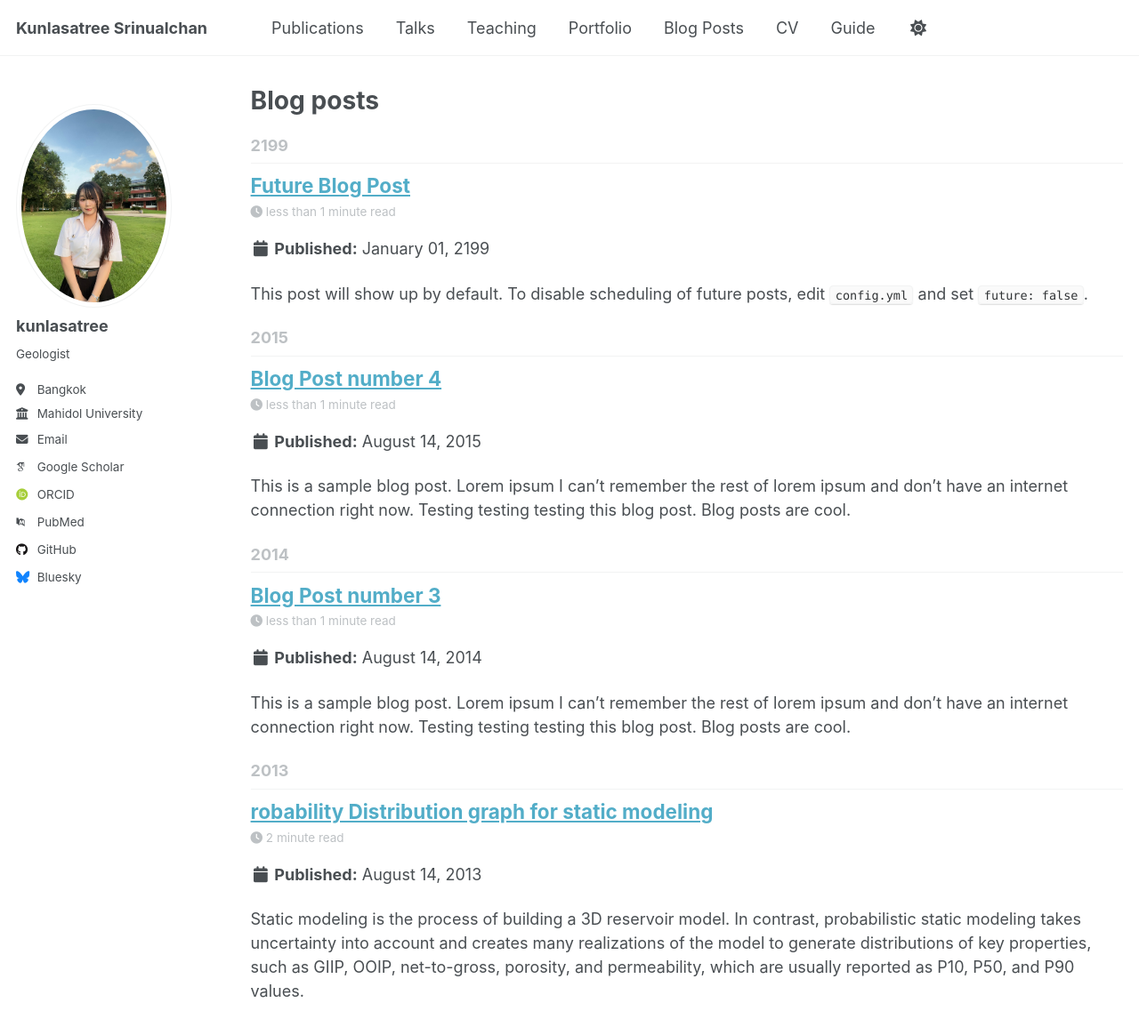
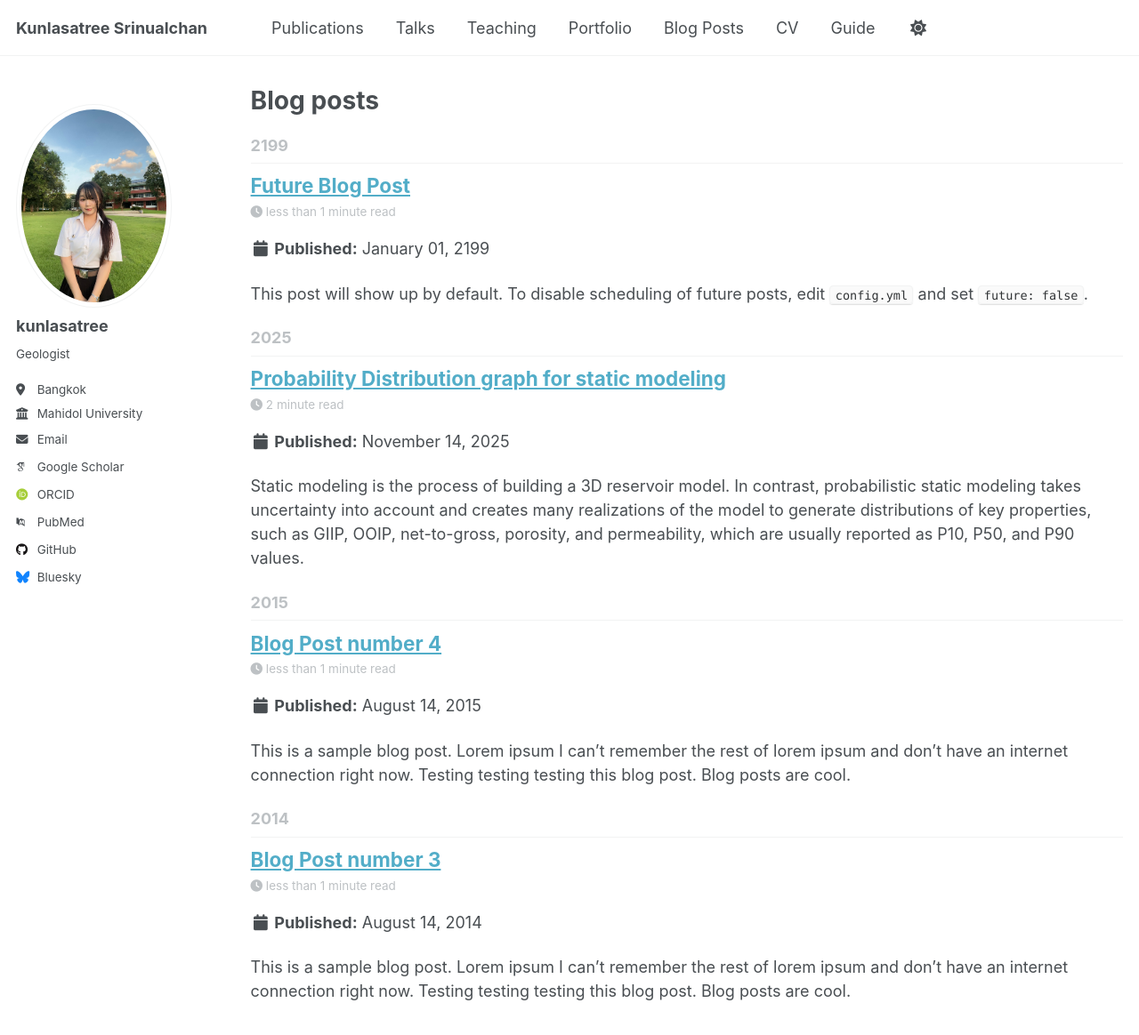
Before and after one commit to kunlasatree2332/kunlasatree2332.github.io, a Jekyll site: the page built from _pages/year-archive.html, in a window 1280 px wide and 1400 px high. Shown: the top 1164 px of the window at 89% size. Built offline with Jekyll 4.4.1, drawn with Linux system fonts in a browser that asks for light colours; some web fonts are replaced; a script that is not in the unit is left out.

Commit message:
Update 2013-08-14-blog-post-2.md

```diff
--- a/_posts/2013-08-14-blog-post-2.md
+++ b/_posts/2013-08-14-blog-post-2.md
@@ -1,6 +1,6 @@
 ---
-title: 'robability Distribution graph for static modeling'
-date: 2013-08-14
+title: 'Probability Distribution graph for static modeling'
+date: 2025-11-14
 permalink: /posts/2013/08/blog-post-2/
 tags:
   - Static modeling
```
